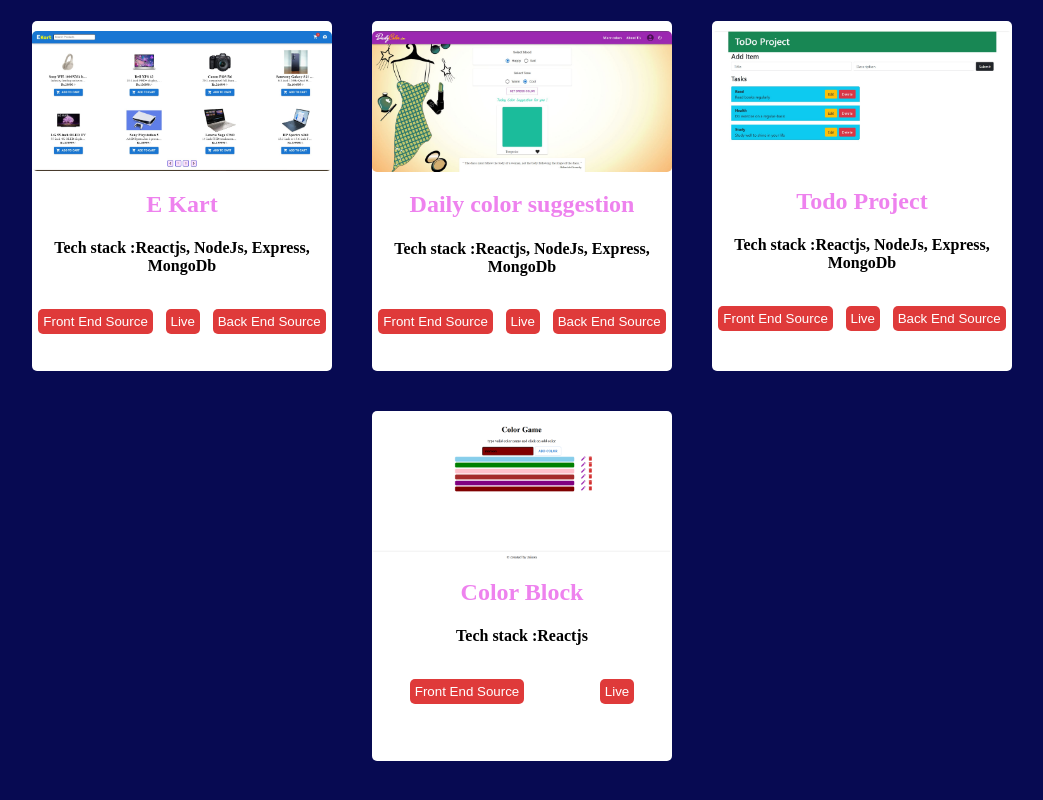
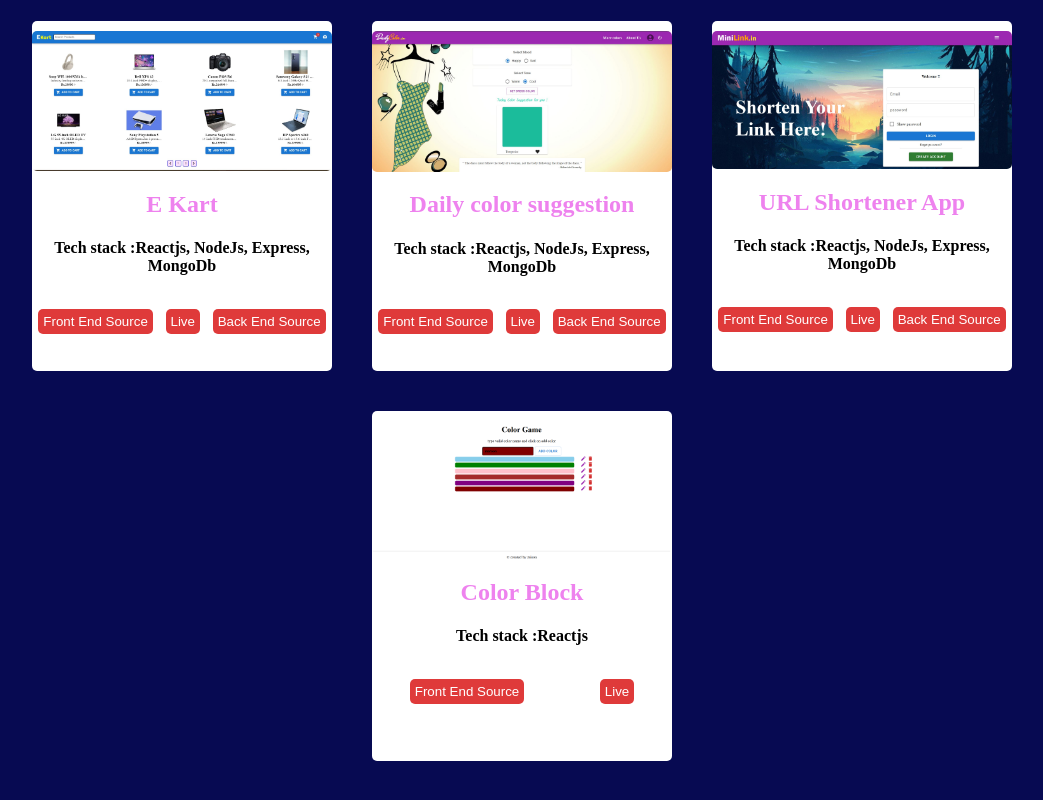
Before and after one commit to jaisonjeba/portfolio, a React (Vite) app: page / in a window 1280 px wide. Shown: the part 2312-3112 px from the top of the page, without its empty margins (118-1161 px from the left). Built offline with nearby package versions, Linux system fonts and the light colour scheme; a web font is replaced by a local one.

Commit message:
added more projects

```diff
--- a/src/Project.jsx
+++ b/src/Project.jsx
@@ -36,13 +36,13 @@ export function Project() {
     },
     {
       id: "web-scrapper",
-      title: "Todo Project",
+      title: "URL Shortener App",
       imgSrc: webScrapper,
       frontEndSource:
-        "https://github.com/jaisonjeba/todo-frontend.git",
-      live: "https://loquacious-sunburst-c7727c.netlify.app/",
+        "https://github.com/jaisonjeba/URL-Shortner.git",
+      live: "https://glistening-bunny-90c8b3.netlify.app/",
       backEndSource:
-        "https://github.com/jaisonjeba/todo-backend.git",
+        "https://github.com/jaisonjeba/URL-Shortner-BE.git",
       techStack: "Reactjs, NodeJs, Express, MongoDb",
     },
     {
```
Also changed, not shown: images/webScrapper.jpg.
